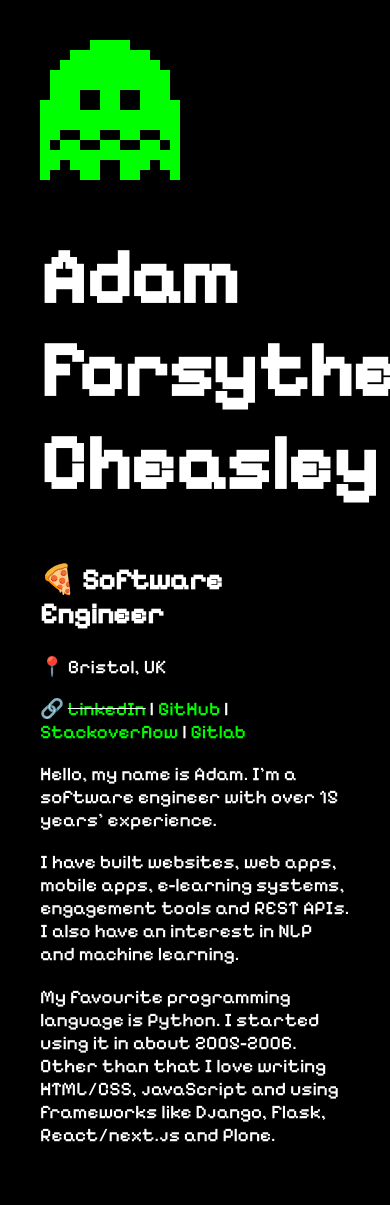
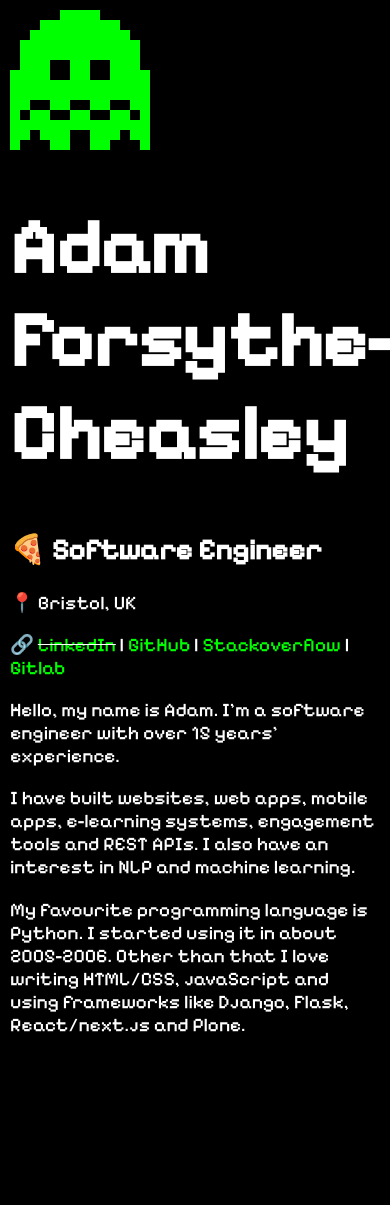
Before and after one commit to adamcheasley/adamcheasley.github.io, a Jekyll site: the page index.html, which Jekyll copies as it is, in a window 390 px wide. Built offline with Jekyll 4.4.1, drawn with Linux system fonts in a browser that asks for light colours; after the commit the page ends 1065 px from its top, so only the background shows below that.

Commit message:
not as much padding on mobile

```diff
--- a/index.html
+++ b/index.html
@@ -62,9 +62,13 @@
         }
 
         @media (max-width: 768px) {
+            body {
+                padding: 2px;
+            }
             .container {
                 width: 100%;
             }
+
         }
 
     </style>
```
